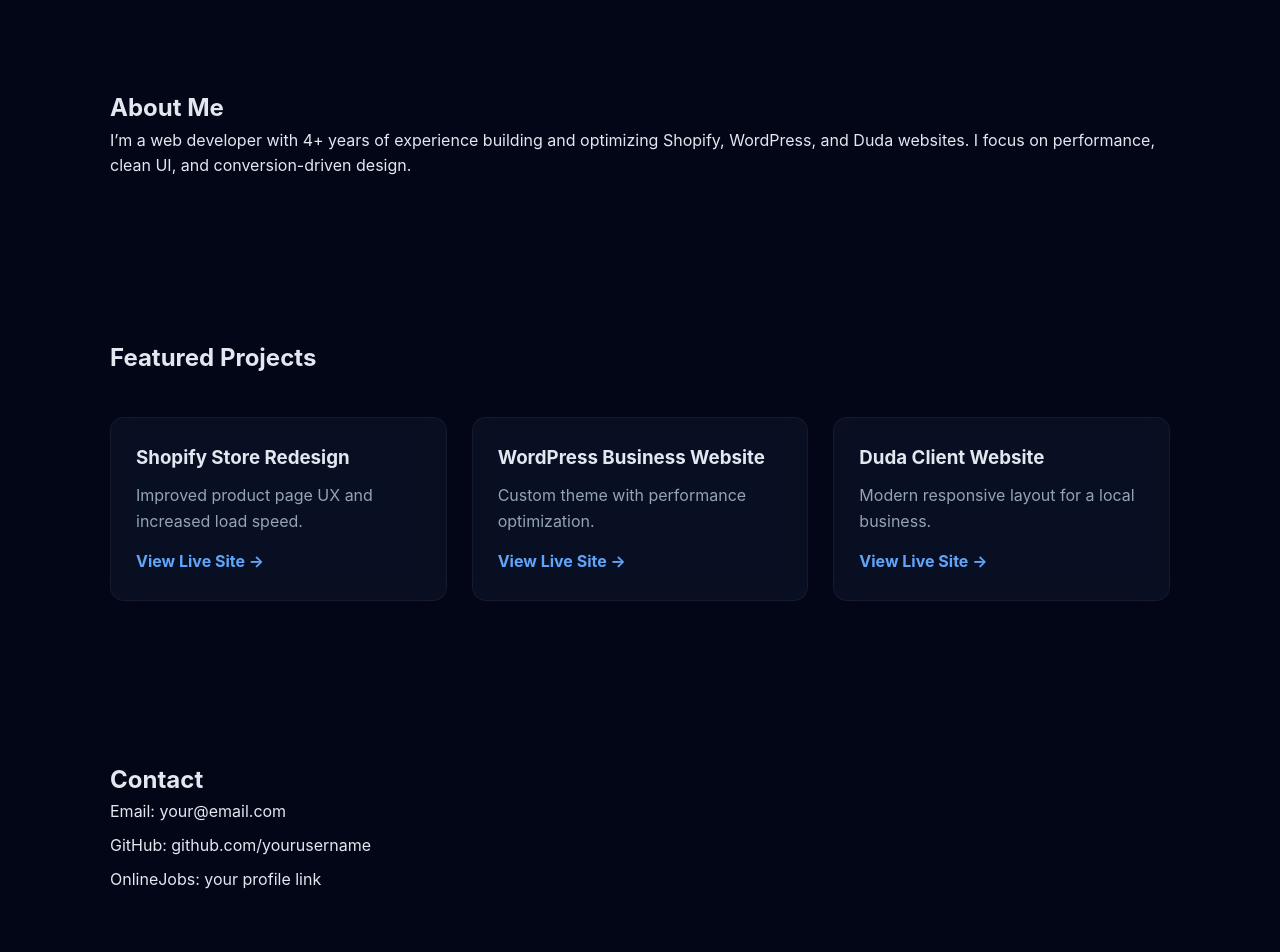
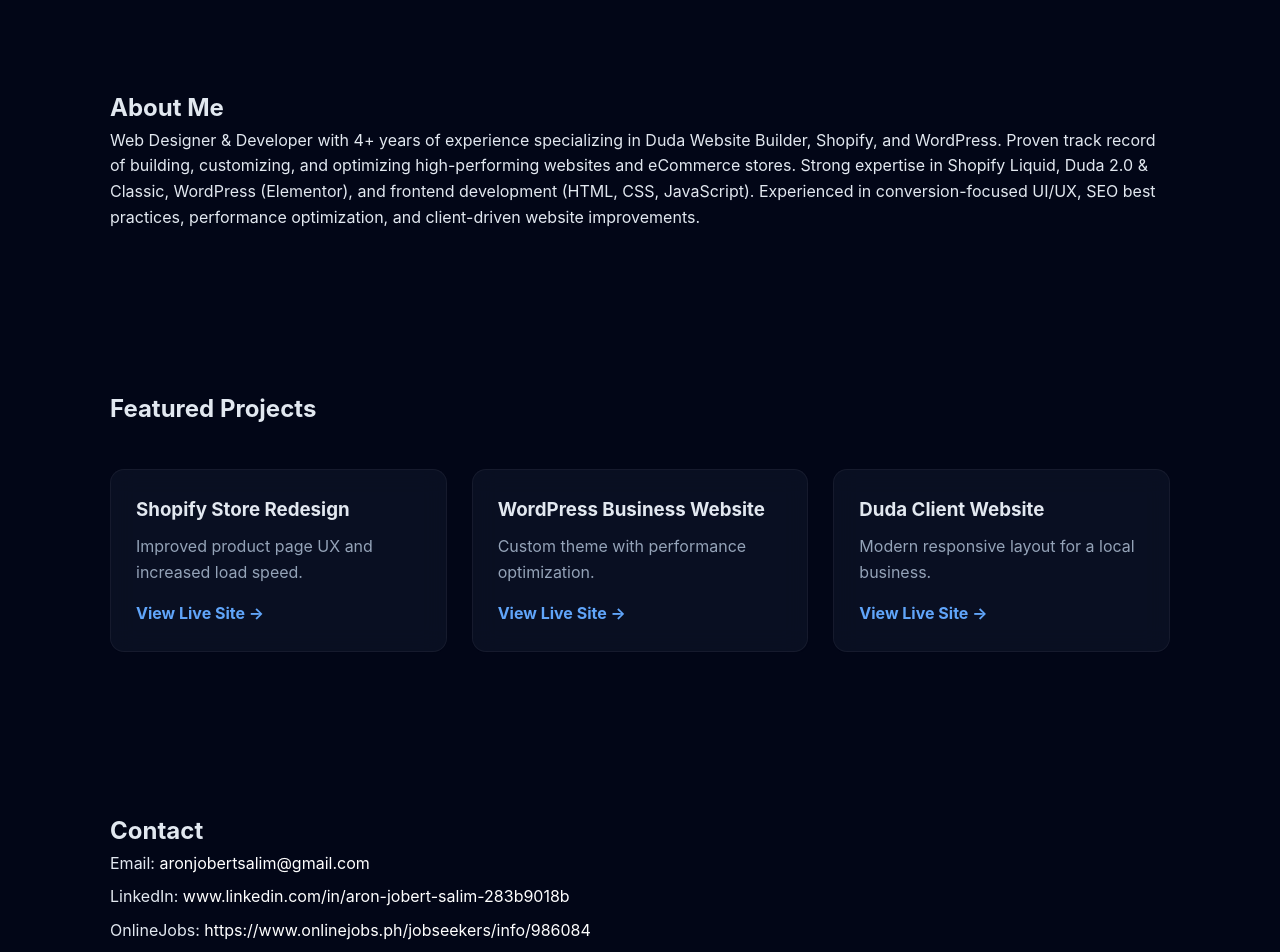
Before and after one commit to aronjobert/aron-portfolio, a plain HTML site: page index.html in a window 1280 px wide. Shown: the part 780-1732 px from the top of the page. Drawn offline with Linux system fonts and the light colour scheme.

Commit message:
Add Links On Contact

```diff
--- a/index.html
+++ b/index.html
@@ -34,9 +34,12 @@
     <div class="container reveal">
       <h2>About Me</h2>
       <p>
-        I’m a web developer with 4+ years of experience building and optimizing
-        Shopify, WordPress, and Duda websites. I focus on performance, clean UI,
-        and conversion-driven design.
+        Web Designer & Developer with 4+ years of experience specializing in Duda Website Builder, Shopify,
+        and WordPress. Proven track record of building, customizing, and optimizing high-performing
+        websites and eCommerce stores. Strong expertise in Shopify Liquid, Duda 2.0 & Classic, WordPress
+        (Elementor), and frontend development (HTML, CSS, JavaScript). Experienced in conversion-focused
+        UI/UX, SEO best practices, performance optimization, and client-driven website improvements.
+
       </p>
     </div>
   </section>
@@ -74,9 +77,9 @@
   <section id="contact" class="section contact">
     <div class="container reveal">
       <h2>Contact</h2>
-      <p>Email: your@email.com</p>
-      <p>GitHub: github.com/yourusername</p>
-      <p>OnlineJobs: your profile link</p>
+      <p>Email: <a target="_blank"href="mailto:aronjobertsalim@gmail.com">aronjobertsalim@gmail.com</a></p>
+      <p>LinkedIn: <a target="_blank" href="https://www.linkedin.com/in/aron-jobert-salim-283b9018b">www.linkedin.com/in/aron-jobert-salim-283b9018b</a></p>
+      <p>OnlineJobs: <a target="_blank" href="https://www.onlinejobs.ph/jobseekers/info/986084">https://www.onlinejobs.ph/jobseekers/info/986084</a> </p>
     </div>
   </section>
 
--- a/style.css
+++ b/style.css
@@ -141,6 +141,11 @@
   margin-bottom: 8px;
 }
 
+.contact p a{
+  color: #ffffff;
+  text-decoration: none;
+}
+
 /* Footer */
 .footer {
   text-align: center;
```
